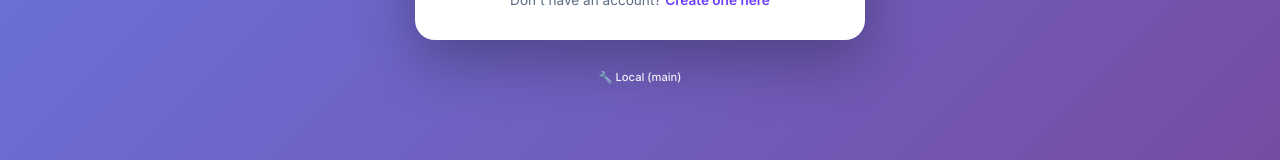
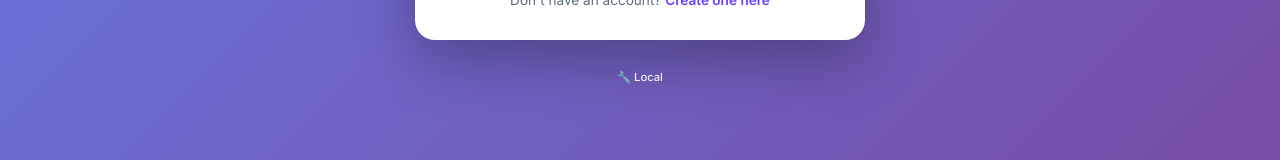
Before and after one commit to krizo/slay_flashcards, a React (Vite) app in the folder frontend/: page /login in a window 1280 px wide. Shown: the part 583-743 px from the top of the page. Built offline with nearby package versions, Linux system fonts and the light colour scheme.

Commit message:
Simplify local build display to just 'Local'
Removed branch name display for local builds since environment
variables aren't available during local development. Now shows
just '🔧 Local' for any local build regardless of branch.

```diff
--- a/frontend/src/components/layout/Footer.tsx
+++ b/frontend/src/components/layout/Footer.tsx
@@ -1,9 +1,8 @@
 function Footer() {
-    const buildVersion = import.meta.env.VITE_BUILD_VERSION || 'dev';
-    const buildDate = import.meta.env.VITE_BUILD_DATE || '';
+    const buildVersion = import.meta.env.VITE_BUILD_VERSION;
+    const buildDate = import.meta.env.VITE_BUILD_DATE;
     const isCI = import.meta.env.VITE_IS_CI === 'true';
     const environment = import.meta.env.VITE_ENVIRONMENT || 'staging';
-    const branchName = import.meta.env.VITE_BRANCH_NAME || 'main';
 
     const getEnvironmentEmoji = () => {
         if (environment === 'production') return '🚀';
@@ -14,13 +13,13 @@ function Footer() {
     return (
         <footer className="sidebar-footer">
             <div className="version-info">
-                {isCI ? (
+                {isCI && buildVersion && buildDate ? (
                     <div className="version-label">
                         {getEnvironmentEmoji()} {environment} : v{buildVersion} : {buildDate}
                     </div>
                 ) : (
                     <div className="version-label">
-                        🔧 Local ({branchName})
+                        🔧 Local
                     </div>
                 )}
             </div>
--- a/frontend/src/pages/LoginPage.tsx
+++ b/frontend/src/pages/LoginPage.tsx
@@ -10,11 +10,10 @@ function LoginPage() {
     const { login } = useAuth();
     const navigate = useNavigate();
 
-    const buildVersion = import.meta.env.VITE_BUILD_VERSION || 'dev';
-    const buildDate = import.meta.env.VITE_BUILD_DATE || '';
+    const buildVersion = import.meta.env.VITE_BUILD_VERSION;
+    const buildDate = import.meta.env.VITE_BUILD_DATE;
     const isCI = import.meta.env.VITE_IS_CI === 'true';
     const environment = import.meta.env.VITE_ENVIRONMENT || 'staging';
-    const branchName = import.meta.env.VITE_BRANCH_NAME || 'main';
 
     const getEnvironmentEmoji = () => {
         if (environment === 'production') return '🚀';
@@ -107,13 +106,13 @@ function LoginPage() {
                 </div>
 
                 <div className="login-version-info">
-                    {isCI ? (
+                    {isCI && buildVersion && buildDate ? (
                         <div className="version-label">
                             {getEnvironmentEmoji()} {environment} : v{buildVersion} : {buildDate}
                         </div>
                     ) : (
                         <div className="version-label">
-                            🔧 Local ({branchName})
+                            🔧 Local
                         </div>
                     )}
                 </div>
```
